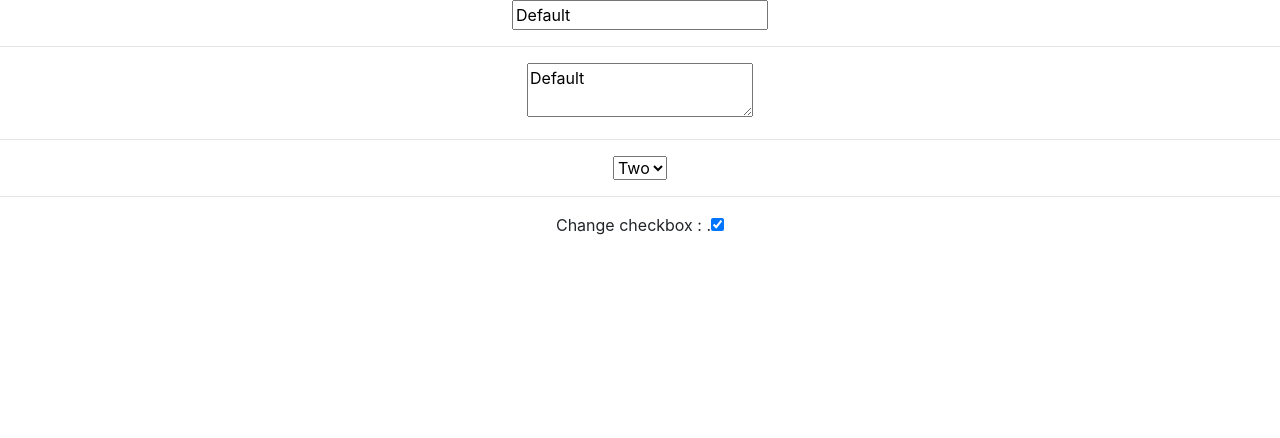
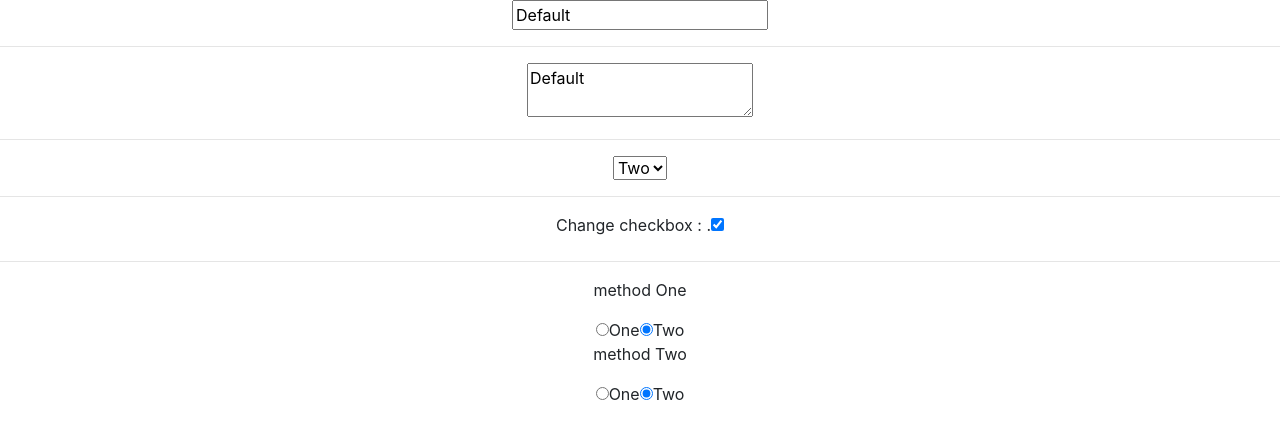
Before and after one commit to shokrshokr/react-step-by-step, a React (Create React App) app: page / in a window 1280 px wide. Shown: the top 438 px of the page. Built offline with nearby package versions, Linux system fonts and the light colour scheme.

Commit message:
017-part3

```diff
--- a/src/App.js
+++ b/src/App.js
@@ -9,7 +9,8 @@ class App extends Component{
   state = {
     value: 'Default',
     selectVal: "2",
-    checked: true
+    checked: true,
+    radioValue: "2"
   }
 
   setValue = (event) => {
@@ -30,6 +31,12 @@ class App extends Component{
     })
   }
 
+  changeRadio = (event) => {
+    this.setState({
+      radioValue: event.target.value
+    })
+  }
+
 
   render(){
     return(
@@ -47,6 +54,21 @@ class App extends Component{
           Change checkbox : .
           <input type="checkbox" checked={this.state.checked} onChange={this.setCheckboxValue} />
         </label>
+        <hr />
+        {/** method One */}
+
+          <p> method One </p>
+          <input type="radio" value="1" checked={this.state.radioValue == '1'} onChange={this.changeRadio} />One
+          <input type="radio" value="2" checked={this.state.radioValue == '2'} onChange={this.changeRadio}/>Two
+
+        {/** End // method One */}
+        {/** method Two */}
+          <p> method Two </p>
+          <div onChange={this.changeRadio} >
+            <input type="radio" value="1" checked={this.state.radioValue == '1'} />One
+            <input type="radio" value="2" checked={this.state.radioValue == '2'} />Two
+          </div>
+        {/** End // method Two */}
       </div>
     );
   }
```
